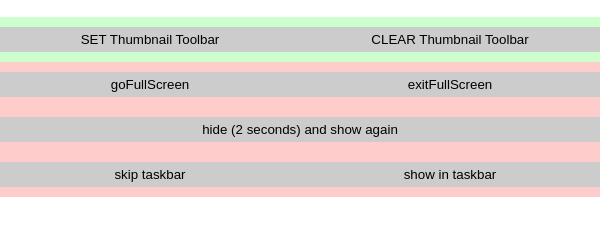
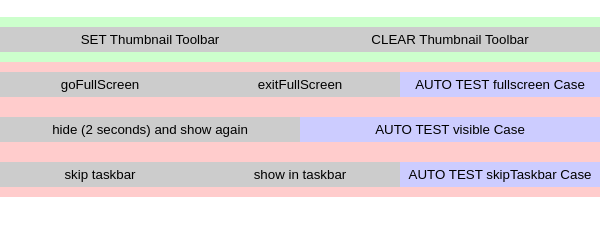
Before and after one commit to codehz/electron-test, an Electron app: page index.html in a window 600 px wide. Shown: the part 81-316 px from the top of the page. Drawn offline with Linux system fonts and the light colour scheme; no server answers.

Commit message:
add autoTest

```diff
--- a/index.css
+++ b/index.css
@@ -46,3 +46,11 @@ button {
 button:hover {
     background: #aaa;
 }
+
+.autoTest {
+    background: #ccf;
+}
+
+.autoTest:hover {
+    background: #aaf;
+}
--- a/index.html
+++ b/index.html
@@ -20,13 +20,16 @@
 				<div class="group">
 					<button onclick="goFullScreen()">goFullScreen</button>
 					<button onclick="exitFullScreen()">exitFullScreen</button>
+					<button class="autoTest" onclick="autoTest('fullscreen')">AUTO TEST fullscreen Case</button>
 				</div>
 				<div class="group">
 					<button onclick="hideAndShow()">hide (2 seconds) and show again</button>
+					<button class="autoTest" onclick="autoTest('visible')">AUTO TEST visible Case</button>
 				</div>
 				<div class="group">
 					<button onclick="skipTaskbar()">skip taskbar</button>
 					<button onclick="showInTaskbar()">show in taskbar</button>
+					<button class="autoTest" onclick="autoTest('taskbar')">AUTO TEST skipTaskbar Case</button>
 				</div>
 			</section>
 			<footer>
--- a/page.js
+++ b/page.js
@@ -13,6 +13,7 @@ function setThumbnailToolbar() {
         tooltip: 'forward',
         icon: path.join(__dirname, 'forward.png')
     }]);
+    alert('Please check task bar');
 }
 
 function clearThumbnailToolbar() {
@@ -39,3 +40,24 @@ function skipTaskbar() {
 function showInTaskbar() {
     currentWindow.setSkipTaskbar(false);
 }
+
+function autoTest(type) {
+    switch(type) {
+        case 'fullscreen':
+            setThumbnailToolbar();
+            goFullScreen();
+            setTimeout(exitFullScreen, 1000);
+            setTimeout(setThumbnailToolbar, 2000);
+            break;
+        case 'visible':
+            setThumbnailToolbar();
+            hideAndShow();
+            setTimeout(setThumbnailToolbar, 3000);
+            break;
+        case 'taskbar':
+            setThumbnailToolbar();
+            skipTaskbar();
+            setTimeout(showInTaskbar, 1000);
+            setTimeout(setThumbnailToolbar, 2000);
+    }
+}
```
